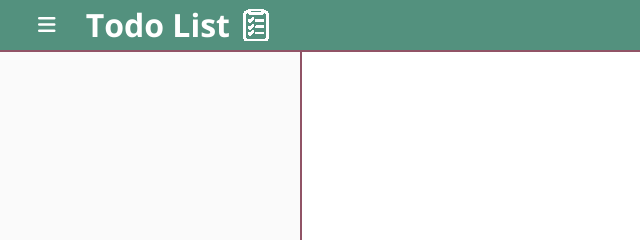
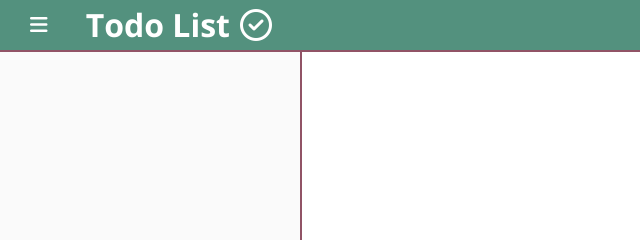
Before and after one commit to evan1mclean/todo-list, a plain HTML site: page index.html in a window 1280 px wide. Shown: the top 240 px of the page, 0-640 px from the left. Drawn offline with nearby package versions, Linux system fonts and the light colour scheme; files whose address does not match are found by name.

Commit message:
changes the logo

```diff
--- a/index.html
+++ b/index.html
@@ -21,7 +21,7 @@
             </div>
             <div class="title">
                 <h1>Todo List</h1>
-                <img src="./images/to-do-list.png" alt="Todo List Icon">
+                <i class="fa-regular fa-circle-check fa-2xl"></i>
             </div>
 
         </div>
--- a/styles/style.css
+++ b/styles/style.css
@@ -24,6 +24,7 @@
 }
 
 .sidebar-toggle {
+    margin-left: -8px;
     padding: 8px;
 }
 
```
Also changed, not shown: images/to-do-list.png (deleted).
